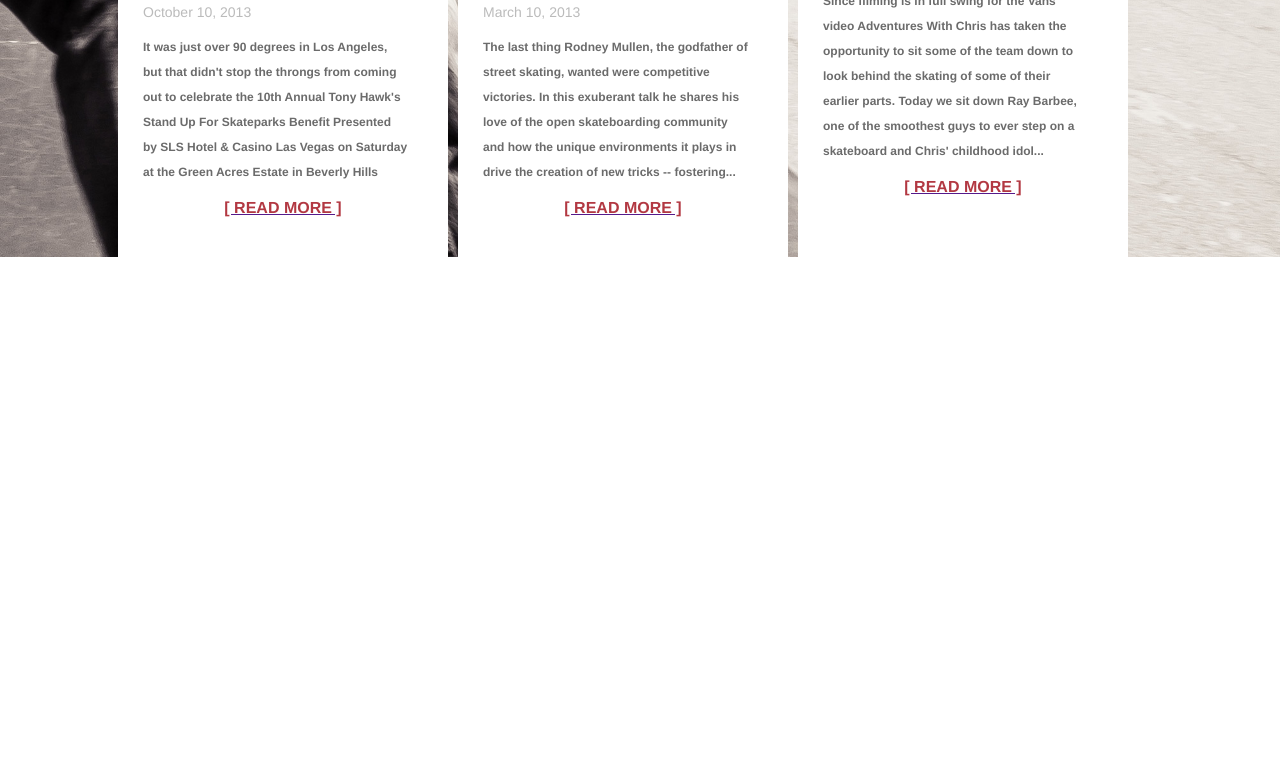
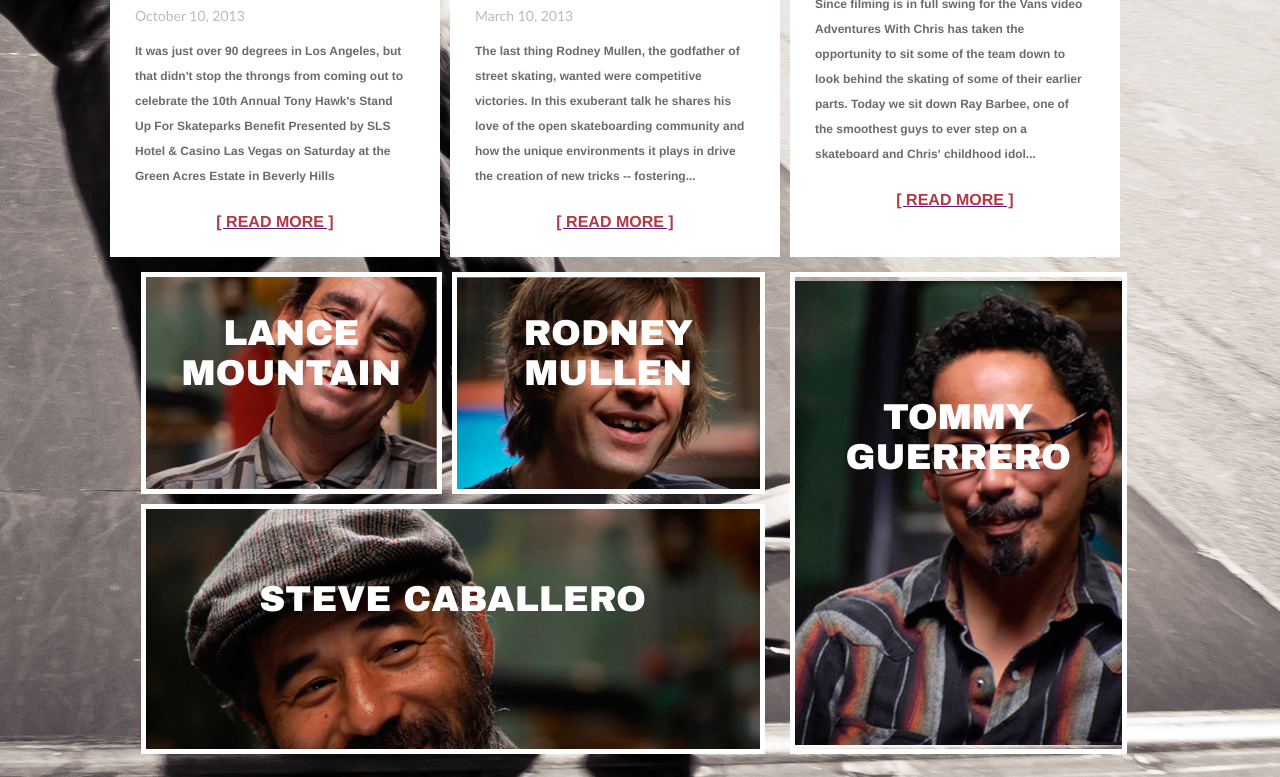
Before and after one commit to dustinrudy/Sk8er-Site, a plain HTML site: page index.html in a window 1280 px wide. Shown: the part 690-1467 px from the top of the page. Before the commit the page ends 947 px from the top, so only its background shows below. Drawn offline with Linux system fonts and the light colour scheme.

Commit message:
finished skater pics

```diff
--- a/index.html
+++ b/index.html
@@ -42,5 +42,19 @@
 			<a href=""><p id="readmore">[ READ MORE ]</p></a>
 		</div>
 	</div>
+	<div id="arrow">
+
+	</div>
+<div id="fullcollage">
+	<div id="threeimgs">
+  		<div class="mountain"><p class="skatername">LANCE MOUNTAIN</p></div>
+  		<div class="mullen"><p class="skatername">RODNEY MULLEN</p></div>
+  		<div class="caballero"><p class="skatername2">STEVE CABALLERO</p></div>
+  	</div>
+  	<div id="guerrero">
+  	<p class="skatername3">TOMMY GUERRERO</p>
+  	</div>
+ </div>
+
 </body>
 </html>
--- a/style.css
+++ b/style.css
@@ -47,13 +47,13 @@ html {
 }
 
 #s8ernews {
-	margin-left: 100px;
+	margin-left: 92px;
 
 }
 
 #header {
-	font-family: Helvetica Neue, sans-serif;
-	font-weight: bold;
+	font-family: Gill Sans, Helvetica Neue, sans-serif;
+	font-weight: normal;
 	color: #363731;
 	font-size: 24px;
 	margin: 25px 25px;
@@ -65,7 +65,7 @@ html {
 }
 
 #date {
-	font-family: Helvetica Neue, sans-serif;
+	font-family: Gill Sans, Helvetica Neue, sans-serif;
 	font-weight: normal;
 	color: #BBBBBB;
 	font-size: 14px;
@@ -80,8 +80,8 @@ html {
 	line-height: 25px;
 	font-weight: bold;
 	margin-left: 25px;
-	margin-right: 40px;
-	margin-bottom: -20px;
+	margin-right: 30px;
+	margin-bottom: -10px;
 
 }
 
@@ -92,6 +92,158 @@ html {
 	width:100%;
 	font-family: Futura, Helvetica Neue;
 	margin-bottom: 80px;
+
+}
+
+#container {
+  text-align:center;
+  width:1035px;
+  margin:50px auto;
+  clear: both;
+}
+
+li {
+	list-style-type: none;
+}
+
+#threeimgs {
+	width: 65%;
+    display: inline-block;
+    float: left;
+}
+.mountain {
+	width: 301px;
+    height: 222px;
+    background: url(images/sk8er-4.png) no-repeat 100% 100%;
+    display: inline;
+    float: left;
+    border: 5px solid white;
+    margin-right: 10px;
+    margin-bottom: 10px;
+    font-family: Arial Black, Gadget, sans-serif;
+    color: white;
+    font-weight: bolder;
+    font-size: 36px;
+    text-align: center;
+}
+
+.mullen {
+	width: 313px;
+    height: 222px;
+    background: url(images/sk8er-3.png) no-repeat;
+    display: block;
+    border: 5px solid white;
+    float: left;
+    margin-bottom: 10px;
+    font-family: Arial Black, Gadget, sans-serif;
+    color: white;
+    font-weight: bolder;
+    font-size: 36px;
+    text-align: center;
+
+}
+
+.caballero {
+	display: block;
+    width: 624px;
+    height: 250px;
+    background: url(images/sk8er-1.png) no-repeat;
+    clear: both;
+    border: 5px solid white;
+    font-family: Arial Black, Gadget, sans-serif;
+    color: white;
+    font-weight: bolder;
+    font-size: 36px;
+    text-align: center;
+
+}
+
+#guerrero {
+	width: 337px;
+    height: 482px;
+    display: inline-block;
+    background: url(images/sk8er-2.png) no-repeat;
+    background-position: -391px;
+    border: 5px solid white;
+    clear: both;
+    font-family: Arial Black, Gadget, sans-serif;
+    color: white;
+    font-weight: bolder;
+    font-size: 36px;
+    text-align: center;
+
+}
+
+.skatername1 {
+	margin-top: 50px;
+}
+
+.skatername2 {
+	margin-top: 70px;
+}
+
+.skatername3 {
+	margin-top: 120px;
+}
+
+#fullcollage {
+    clear: both;
+    margin: 0 auto;
+    width: 79%;
+    height: 100%;
+    padding: 15px 0px;
+}
+/*.item {
+  background:#000;
+  border:5px solid #fff;
+  color:#fff;
+  line-height:200px;
+  width:300px;
+  height:200px;
+  float:left;
+  font-family: Arial Black;
+  font-size: 42px;
+}
+
+.item:nth-child(1) {
+  clear:left;
+  width:331px;
+  height: 249px;
+  background-image: url(images/sk8er-4.png);
+  background-repeat: no-repeat;
+  background-position: center;
+  margin-top: 10px;
+  line-height: 50px;
+  text-align: center;
+  display: inline;
+}
+.item:nth-child(2) {
+  float: left;
+  width:331px;
+  height: 249px;
+  background-image: url(images/sk8er-3.png);
+  background-repeat: no-repeat;
+}
+
+.item:nth-child(3) {
+  width:600px;
+  background-image: url(images/sk8er-1.png);
+  background-repeat: no-repeat;
+  display: inline;
+
+}
+
+ .item:nth-child(4) {
+   height:400px;
+   margin-top:-200px;
+   line-height:400px;
+   background-image: url(images/sk8er-2.png);
+   background-repeat: no-repeat;
+ }*/
+
+
+
+
 
 }
 
@@ -144,12 +296,12 @@ ul {
 
 .navbuttons {
 	background-color: #B4292E;
-	width: 218px;
+	width: 233px;
 	height: 10px;
-	margin: 20px 5px 20px 5px;
+	margin: 25px 5px 20px 5px;
 	display: inline-block;
 	text-align: center;
-	padding: 15px 10px 20px 10px;
+	padding: 10px 10px 20px 10px;
 	font-size: 16px;
 	color: white;
 	font-family: Helvetica;
@@ -160,12 +312,12 @@ ul {
 
 .navbuttons:hover {
 	background-color: white;
-	width: 218px;
+	width: 233px;
 	height: 10px;
-	margin: 20px 5px 20px 5px;
+	margin: 25px 5px 20px 5px;
 	display: inline-block;
 	text-align: center;
-	padding: 15px 10px 20px 10px;
+	padding: 10px 10px 20px 10px;
 	font-size: 16px;
 	color: #B4292E;
 	font-family: Helvetica;
```
